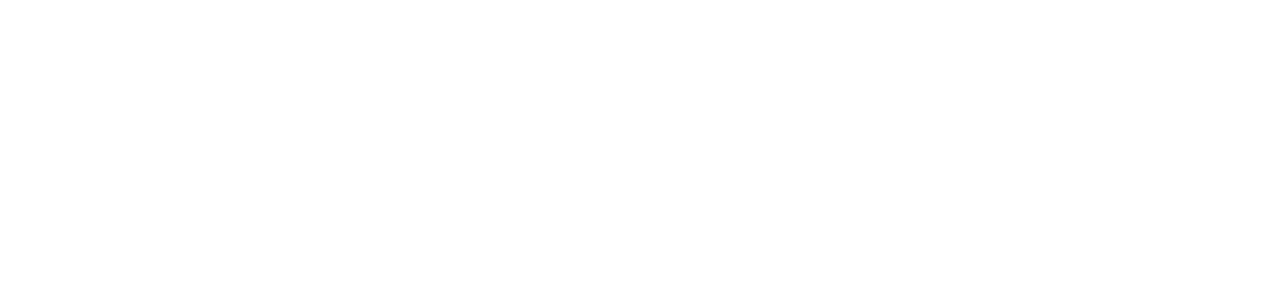
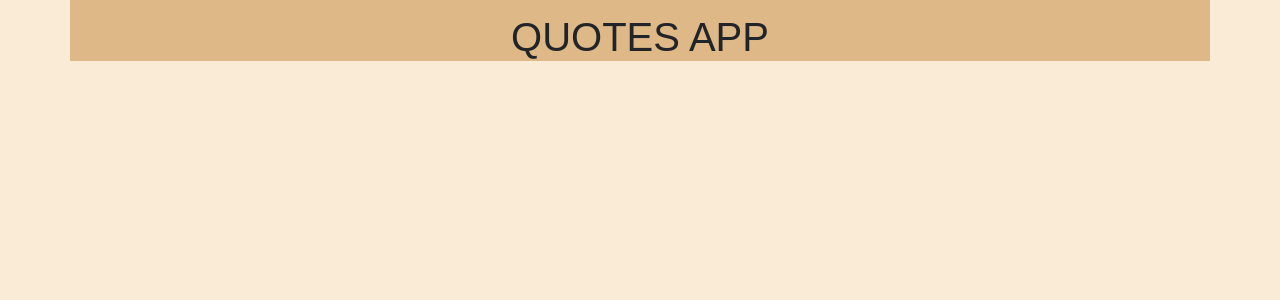
Before and after one commit to Hezron-tech/Quote-app, an Angular app: page / in a window 1280 px wide. Shown: the top 300 px of the page. Built offline with nearby package versions, Linux system fonts and the light colour scheme.

Commit message:
creating goal component

```diff
--- a/src/app/app.component.css
+++ b/src/app/app.component.css
@@ -0,0 +1,7 @@
+.container{
+    background-color:burlywood;
+}
+h1{
+    text-align: center;
+    padding-top:13px;
+}
--- a/src/app/app.component.html
+++ b/src/app/app.component.html
@@ -0,0 +1,6 @@
+
+<div class="container">
+
+  <h1>QUOTES APP</h1>
+
+</div>
--- a/src/app/app.module.ts
+++ b/src/app/app.module.ts
@@ -3,10 +3,12 @@ import { BrowserModule } from '@angular/platform-browser';
 
 import { AppRoutingModule } from './app-routing.module';
 import { AppComponent } from './app.component';
+import { QuoteComponent } from './quote/quote.component';
 
 @NgModule({
   declarations: [
-    AppComponent
+    AppComponent,
+    QuoteComponent
   ],
   imports: [
     BrowserModule,
--- /dev/null
+++ b/src/app/quote/quote.component.html
@@ -0,0 +1 @@
+<p>quote works!</p>
--- /dev/null
+++ b/src/app/quote/quote.component.ts
@@ -0,0 +1,15 @@
+import { Component, OnInit } from '@angular/core';
+
+@Component({
+  selector: 'app-quote',
+  templateUrl: './quote.component.html',
+  styleUrls: ['./quote.component.css']
+})
+export class QuoteComponent implements OnInit {
+
+  constructor() { }
+
+  ngOnInit(): void {
+  }
+
+}
--- a/src/styles.css
+++ b/src/styles.css
@@ -1 +1,21 @@
 /* You can add global styles to this file, and also import other style files */
+@import "~bootstrap/dist/css/bootstrap.css";
+
+* {
+
+box-sizing: border-box;
+
+margin: 0;
+
+padding: 0;
+
+}
+
+body {
+
+font-family: Arial, Helvetica, sans-serif;
+
+line-height: 1.4;
+background-color: antiquewhite;
+
+}
```
Also changed, not shown: src/app/quote/quote.component.css (added), 1 other file (tests, documents, lock files or other folders).
